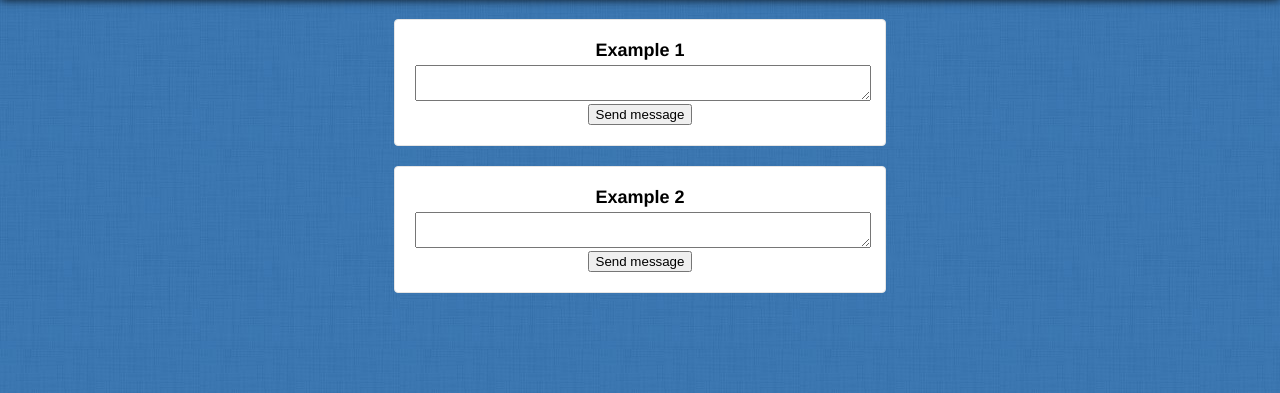
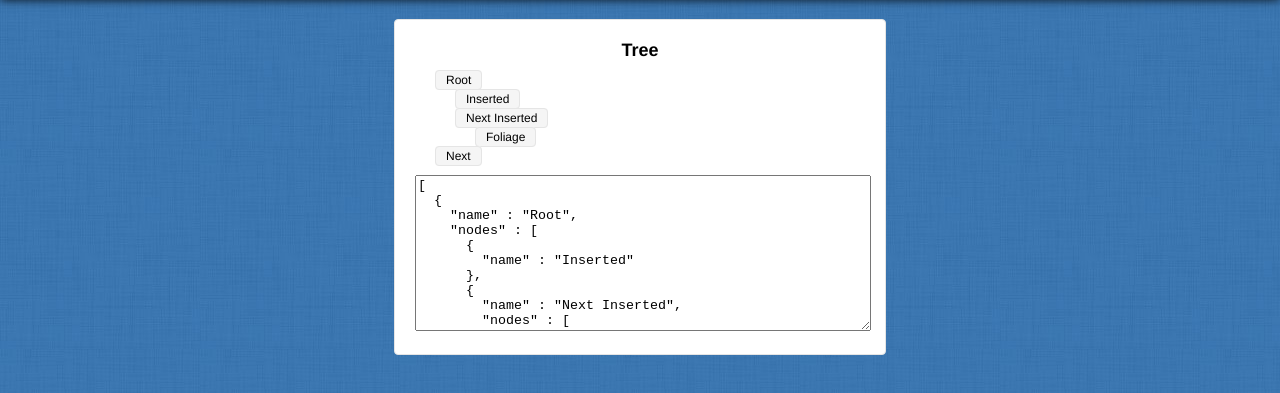
Before and after one commit to web36m/pivas.js, a plain HTML site: page index.html in a window 1280 px wide. Shown: the part 51-444 px from the top of the page. Drawn offline with Linux system fonts and the light colour scheme.

Commit message:
PiVas Template, Tree example

```diff
--- /dev/null
+++ b/app/descriptors/Tree.js
@@ -0,0 +1,5 @@
+PV.declare('Tree', 'Descriptor', {
+	module : 'Tree',
+	locale : 'Tree',
+	view : 'Tree'
+});
--- /dev/null
+++ b/app/locales/Tree.js
@@ -0,0 +1,5 @@
+PV.declare('Tree', 'Locale', {
+	en : {
+		title : 'Tree'
+	}
+});
--- /dev/null
+++ b/app/modules/Tree.js
@@ -0,0 +1,11 @@
+PV.declare('Tree', 'Module', function(){
+
+	this.init = function(){
+
+	};
+
+	this.destroy = function(){
+
+	};
+
+});
--- /dev/null
+++ b/app/templates/tree/style.css
@@ -0,0 +1,33 @@
+#tree {
+	margin: 20px auto;
+	width: 450px;
+	padding: 20px;
+	background: #FFFFFF;
+	text-align: center;
+	border-radius: 4px;
+	border: 1px solid #E5E5E5;
+}
+#tree ul {
+	padding: 0;
+	list-style: none;
+	text-align: left;
+}
+#tree ul li {
+	margin: 5px 20px;
+	padding: 0;
+	display: block;
+}
+#tree ul li a {
+	padding: 2px 10px;
+	background: #F5F5F5;
+	border-radius: 4px;
+	border: 1px solid #E5E5E5;
+}
+#tree h2 {
+	margin: 0;
+	padding: 0;
+}
+#tree textarea {
+	width: 100%;
+	height: 150px;
+}
--- /dev/null
+++ b/app/views/Tree.js
@@ -0,0 +1,52 @@
+PV.declare('Tree', 'View', function(){
+
+	var wrapper = document.getElementById('tree');
+	var block = PV.Template('tree.html');
+	var css = PV.Dom.css('/app/templates/tree/style.css');
+	var data;
+
+	var makeTree = function(data, node){
+		node.innerHTML = '';
+		PV.each(data, function(i, item){
+			var ul;
+			var li = block.clone('item');
+			var a = block.clone('name');
+			a.innerHTML = item.name;
+			li.appendChild(a);
+			if ('nodes' in item){
+				ul = block.clone('list');
+				li.appendChild(ul);
+				makeTree(item.nodes, ul);
+			}
+			node.appendChild(li);
+		});
+	};
+
+	block.list.removeChild(block.item);
+	block.item.removeChild(block.name);
+	block.title.innerHTML = this.getText('title');
+
+	try {
+		data = JSON.parse(block.json.value);
+	}catch(e){
+		data = [];
+	}
+	makeTree(data, block.list);
+	block.json.onchange = block.json.onkeyup = block.json.onmouseup = function(){
+		try {
+			data = JSON.parse(block.json.value);
+		}catch(e){
+			data = [];
+		}
+		makeTree(data, block.list);
+	};
+
+	css.render(function(){
+		block.renderTo(wrapper);
+	}, this);
+
+	this.destroy = function(){
+		block.remove();
+	};
+
+});
--- a/index.html
+++ b/index.html
@@ -12,6 +12,7 @@
 				preload : [
 					'/lib/PV.Cookie.js',
 					'/lib/PV.Dom.js',
+					'/lib/PV.Template.js',
 					'/lib/PV.Animate.js',
 					'/lib/PV.WebSocket.js',
 					'/lib/PV.Language.js',
@@ -32,13 +33,40 @@
 			<a href="/" class="head-logo"><img alt="PiVas" src="/app/templates/main/img/logo.png"></a>
 			<span class="head-title">JavaScript framework - Example</span>
 		</div>
-		<div id="view1"></div>
-		<div id="view2"></div>
+		<script type="text/pv-template" id="tree.html">
+			<h2 pv="title"></h2>
+			<ul pv="list">
+				<li pv="item"><a pv="name"></a></li>
+			</ul>
+			<textarea pv="json">
+[
+  {
+    "name" : "Root",
+    "nodes" : [
+      {
+        "name" : "Inserted"
+      },
+      {
+        "name" : "Next Inserted",
+        "nodes" : [
+          {
+            "name" : "Foliage"
+          }
+        ]
+      }
+    ]
+  },
+  {
+    "name" : "Next"
+  }
+]
+			</textarea>
+		</script>
+		<div id="tree"></div>
 		<script type="text/javascript">
 			PV.ready(function(){
 				PV.Language.identify();
-				PV.factoryModule('Example1');
-				PV.factoryModule('Example2');
+				PV.factoryModule('Tree');
 			});
 		</script>
 	</body>
--- /dev/null
+++ b/lib/PV.Template.js
@@ -0,0 +1,43 @@
+(function(PV){
+	PV.define('PV.Template', function(id){
+		var Template = function(id){
+			var self = this;
+			var element = document.createElement('element');
+			var tpl = document.getElementById(id);
+			var getNodes = function(parent){
+				var i, name;
+				for (i = 0; i < parent.children.length; i++){
+					if ('getAttribute' in parent.children[i]){
+						name = parent.children[i].getAttribute('pv');
+						if (name !== null){
+							self[name] = parent.children[i];
+							self[name].removeAttribute('pv');
+						}
+					}
+					getNodes(parent.children[i]);
+				}
+			};
+			element.innerHTML = tpl.innerHTML;
+			getNodes(element);
+			this.clone = function(name){
+				var element = document.createElement('element');
+				if (self[name] && 'innerHTML' in self[name]){
+					element.innerHTML = self[name].outerHTML;
+					return element.children[0];
+				}
+				return null;
+			};
+			this.renderTo = function(node){
+				var i, items = [];
+				for (i = 0; i < element.children.length; i++){
+					items.push(element.children[i]);
+				}
+				PV.each(items, function(i,item){
+					element.removeChild(item);
+					node.appendChild(item);
+				});
+			};
+		};
+		return new Template(id);
+	});
+})(PV);
```
